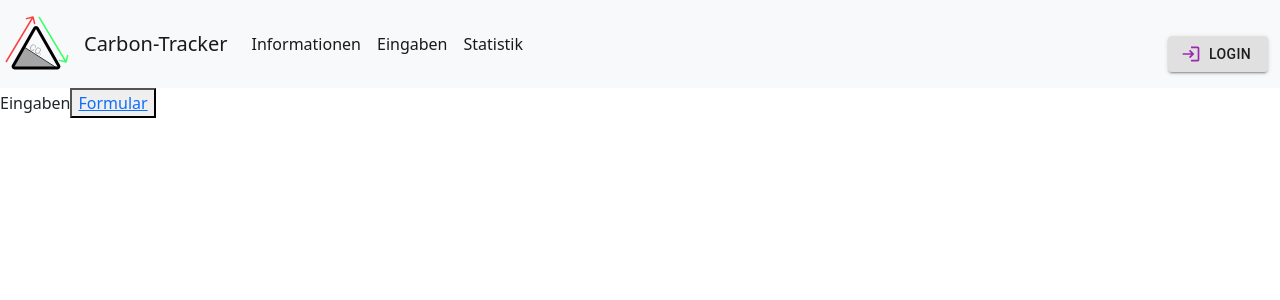
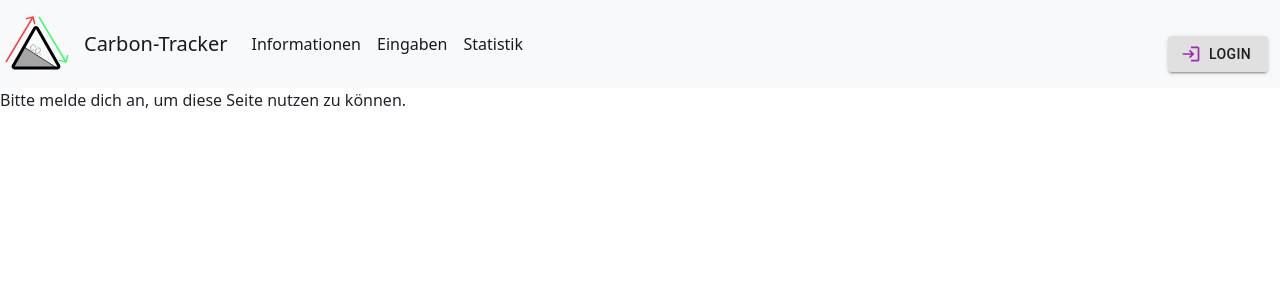
Before and after one commit to simon-rdg/carbon-tracking, a React (Create React App) app in the folder app/: page /eingaben in a window 1280 px wide. Shown: the top 300 px of the page. Built offline with nearby package versions, Linux system fonts and the light colour scheme.

Commit message:
just a few corrections

```diff
--- a/app/src/App.js
+++ b/app/src/App.js
@@ -6,6 +6,7 @@ import Eingaben from "./components/Eingaben/Eingaben";
 import Formular from "./components/Eingaben/Formular";
 import DetailFormular from "components/Eingaben/DetailFormular";
 import Nachbearbeitung from "./components/Eingaben/Nachbearbeitung";
+import VergangeneEingaben from "./components/Eingaben/VergangeneEingaben";
 
 import Informationsuebersicht from "./components/Informationen/InformationsUebersicht";
 
@@ -45,6 +46,11 @@ function App() {
             <Formular />
           </Route>
 
+          <Route path="/vergangeneeingaben" component={VergangeneEingaben}>
+            <NavBar logoutUser={logoutUser} setLogoutUser={setLogoutUser} />
+            <VergangeneEingaben />
+          </Route>
+
           <Route path="/detailformular" component={DetailFormular}>
             <NavBar logoutUser={logoutUser} setLogoutUser={setLogoutUser} />
             <DetailFormular />
--- a/app/src/actions/index.js
+++ b/app/src/actions/index.js
@@ -1,4 +1,4 @@
-import users from "../apis/GlobalFootprintNetwork"; //http://localhost:3001/users
+// import users from "../apis/GlobalFootprintNetwork"; //http://localhost:3001/users
 
 import { SIGN_IN, SIGN_OUT, ADD_ENTRY } from "./types";
 
--- a/app/src/components/Eingaben/Eingaben.js
+++ b/app/src/components/Eingaben/Eingaben.js
@@ -2,14 +2,34 @@ import React from "react";
 import { Link } from "react-router-dom";
 
 const Eingaben = () => {
+  const isLoginTrue = JSON.parse(localStorage.getItem("login"));
+
+  const renderIfLogin = () => {
+    if (isLoginTrue) {
       return (
         <div>
-      Eingaben
+          Hier kannst Du deine Eingaben sehen und neue Eingaben tätigen.
+          <br></br>
+          Fülle jetzt Dein heutiges Formular aus.
+          <br></br>
           <button>
             <Link to="/formular">Formular</Link>
           </button>
+          <br></br>
+          Hier kannst du Deine Eingaben aus der Vergangenheit sehen und ggf.
+          bearbeiten.
+          <br></br>
+          <button>
+            <Link to="/vergangeneeingaben">alte Eingaben</Link>
+          </button>
         </div>
       );
+    } else {
+      return <div>Bitte melde dich an, um diese Seite nutzen zu können.</div>;
+    }
+  };
+
+  return <div>{renderIfLogin()}</div>;
 };
 
 export default Eingaben;
--- a/app/src/components/Eingaben/Formular.js
+++ b/app/src/components/Eingaben/Formular.js
@@ -64,7 +64,7 @@ class Formular extends React.Component {
   }
 
   renderOverlay() {
-    return <Link to="/detailformular"></Link>;
+    return;
   }
 
   renderDate() {
--- /dev/null
+++ b/app/src/components/Eingaben/VergangeneEingaben.js
@@ -0,0 +1,12 @@
+import React from "react";
+import { Field, reduxForm } from "redux-form";
+
+class VergangeneEingaben extends React.Component {
+  render() {
+    return <div>VergangeneEingaben</div>;
+  }
+}
+
+export default reduxForm({
+  form: "dailyForm",
+})(VergangeneEingaben);
--- a/app/src/components/LandingPage.js
+++ b/app/src/components/LandingPage.js
@@ -34,7 +34,10 @@ const LandingPage = () => {
     <div>
       <div style={{ marginTop: "100px" }}>
         {isLoginTrue && isLoginTrue.userLogin ? (
-          <Begruessung />
+          <div>
+            <Begruessung />
+            Du bist erfolgreich angemeldet!
+          </div>
         ) : (
           <>{userNotLogin()}</>
         )}
```
Lines whose indentation alone changed are shown as unchanged.
